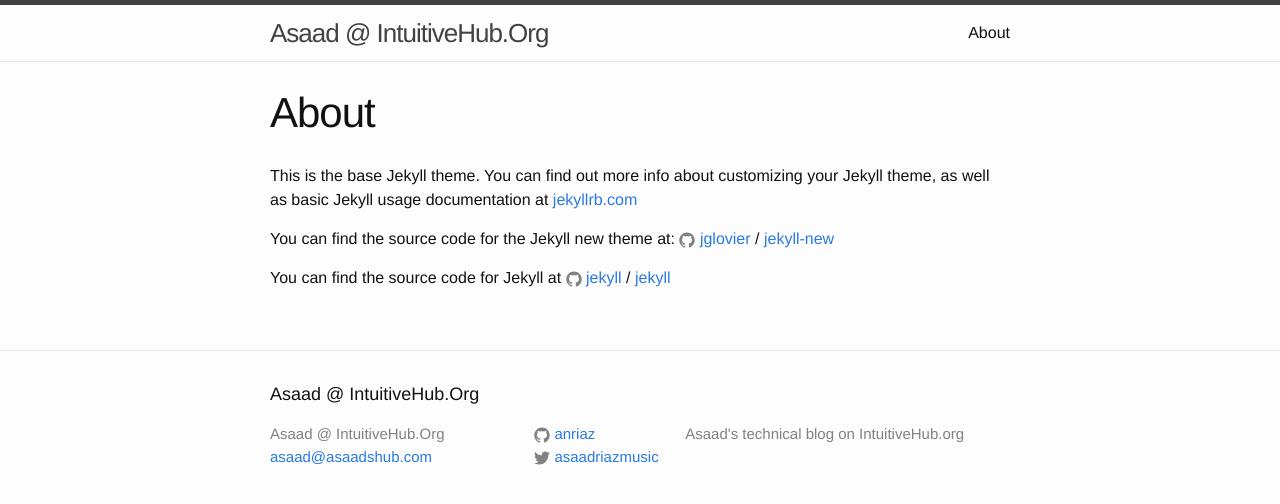
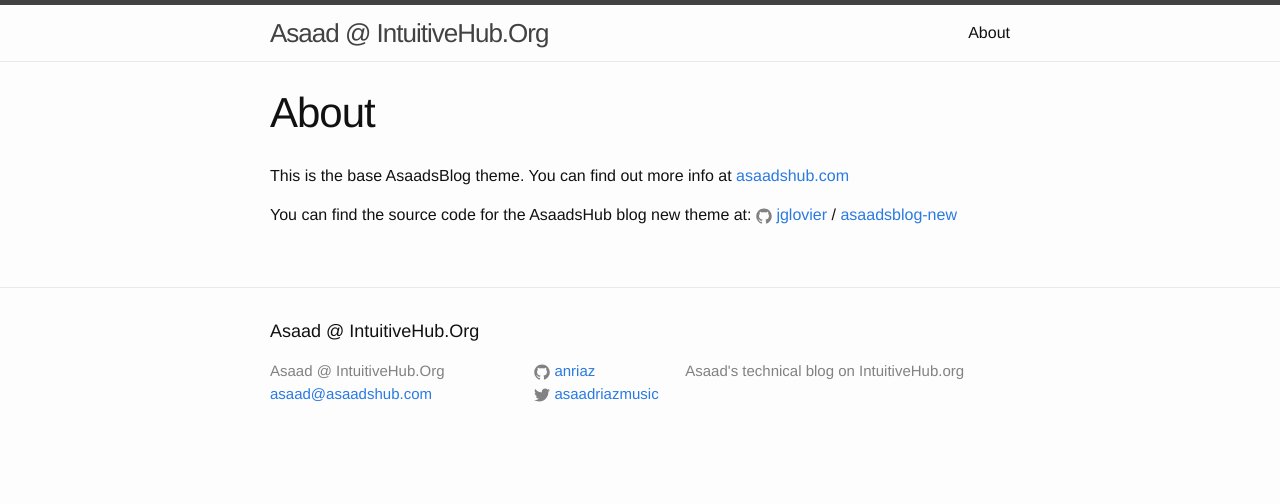
Before and after one commit to anriaz/anriaz.github.io, a Jekyll site: the page built from about.md, in a window 1280 px wide. Shown: the top 504 px of the page. Built offline with Jekyll 4.4.1, drawn with Linux system fonts in a browser that asks for light colours.

Commit message:
Update about.md

```diff
--- a/about.md
+++ b/about.md
@@ -4,12 +4,8 @@ title: About
 permalink: /about/
 ---
 
-This is the base Jekyll theme. You can find out more info about customizing your Jekyll theme, as well as basic Jekyll usage documentation at [jekyllrb.com](http://jekyllrb.com/)
+This is the base AsaadsBlog theme. You can find out more info  at [asaadshub.com](http://asaadshub.com/)
 
-You can find the source code for the Jekyll new theme at:
+You can find the source code for the AsaadsHub blog new theme at:
 {% include icon-github.html username="jglovier" %} /
-[jekyll-new](https://github.com/jglovier/jekyll-new)
-
-You can find the source code for Jekyll at
-{% include icon-github.html username="jekyll" %} /
-[jekyll](https://github.com/jekyll/jekyll)
+[asaadsblog-new](https://github.com/anriaz/)
```
